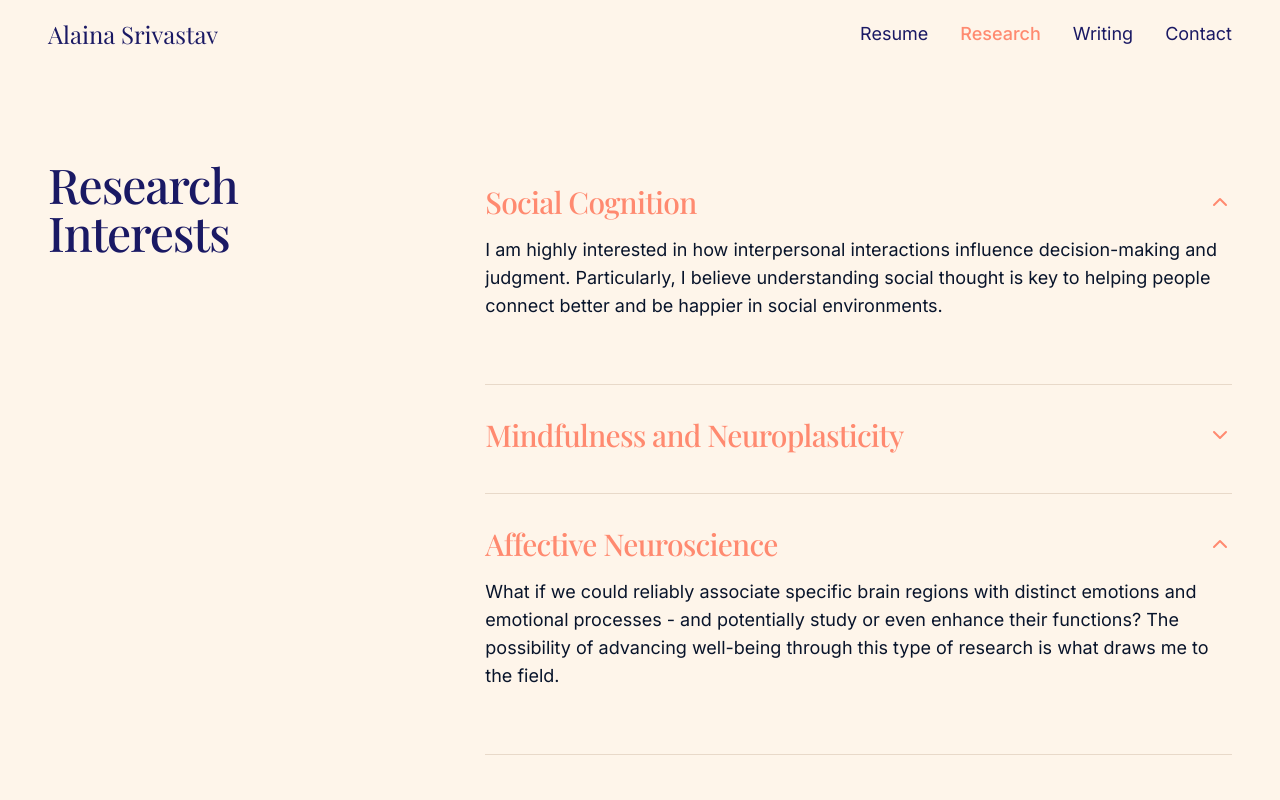
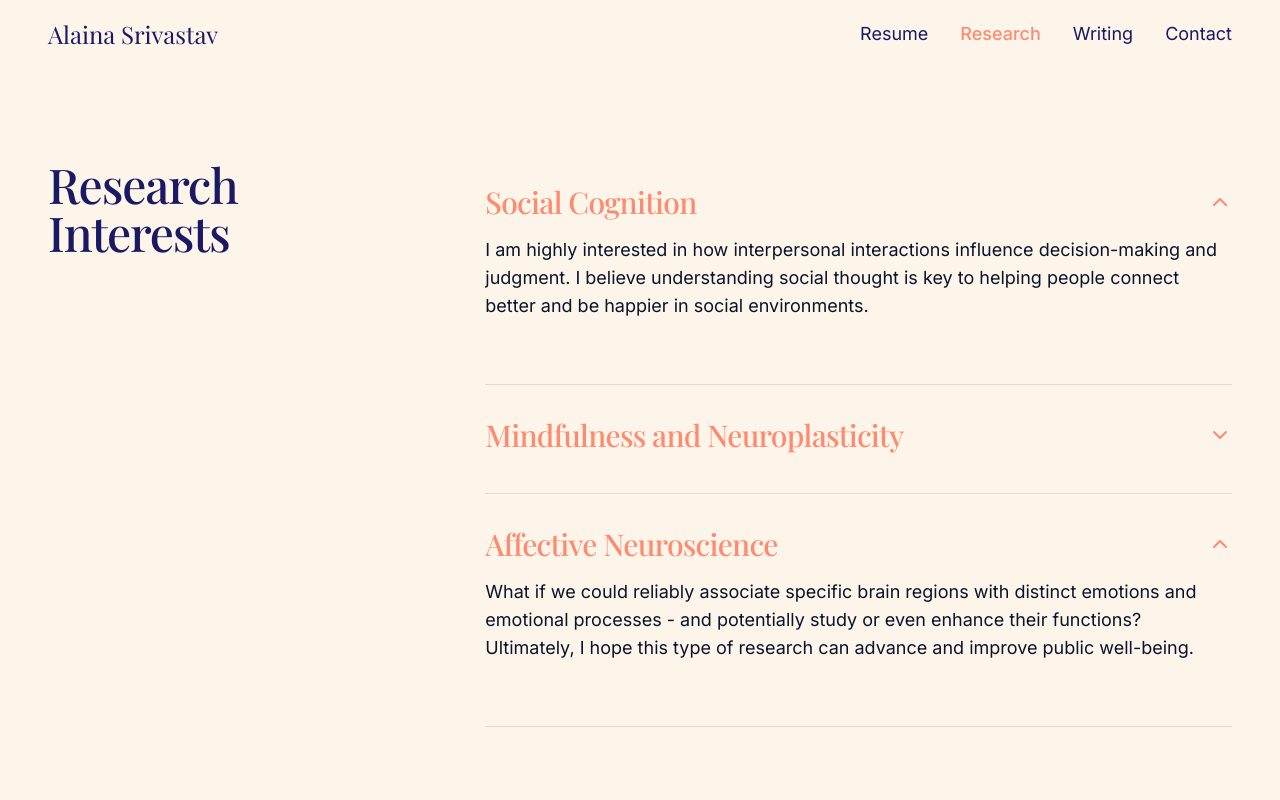
Before and after one commit to alainasriv/alainasrivsite, a React (Vite) app: page /research in a window 1280 px wide. Both pictures are taken after a click on the element "Affective Neuroscience". Shown: the top 800 px of the page. Built offline with nearby package versions, Linux system fonts and the light colour scheme.

Commit message:
fixed sentence phrasing of research

```diff
--- a/src/pages/Research.tsx
+++ b/src/pages/Research.tsx
@@ -48,7 +48,7 @@ const Research = () => {
               <ResearchItem title="Social Cognition" defaultOpen={true}>
                 <div className="prose prose-lg max-w-none">
                   <p className="text-base md:text-lg mb-4">
-                  I am highly interested in how interpersonal interactions influence decision-making and judgment. Particularly, I believe understanding social thought is key to helping people connect better and be happier in social environments. </p>
+                  I am highly interested in how interpersonal interactions influence decision-making and judgment. I believe understanding social thought is key to helping people connect better and be happier in social environments. </p>
                   <p>
                     <a
                       href="https://centerhealthyminds.org/"
@@ -79,7 +79,7 @@ const Research = () => {
               <ResearchItem title="Affective Neuroscience">
                 <div className="prose prose-lg max-w-none">
                   <p className="text-base md:text-lg mb-4">
-                  What if we could reliably associate specific brain regions with distinct emotions and emotional processes - and potentially study or even enhance their functions? The possibility of advancing well-being through this type of research is what draws me to the field.
+                  What if we could reliably associate specific brain regions with distinct emotions and emotional processes - and potentially study or even enhance their functions? Ultimately, I hope this type of research can advance and improve public well-being.
                   </p>
                   <a
                     href="https://www.healthymindsuw.com/"
```
